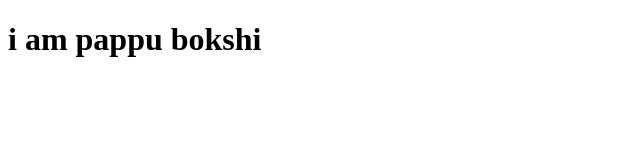
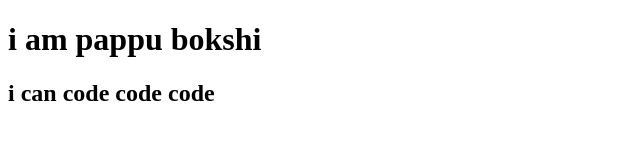
Before and after one commit to NurulBokshi/my-third-repo, a plain HTML site: page index.html in a window 1280 px wide. Shown: the whole page, without its empty margins (0-640 px from the left). Drawn offline with Linux system fonts and the light colour scheme.

Commit message:
my third commit

```diff
--- a/index.html
+++ b/index.html
@@ -8,6 +8,7 @@
 </head>
 <body>
     <h1>i am pappu bokshi</h1>
+    <h2>i can code code code</h2>
 
 </body>
 </html>
```
